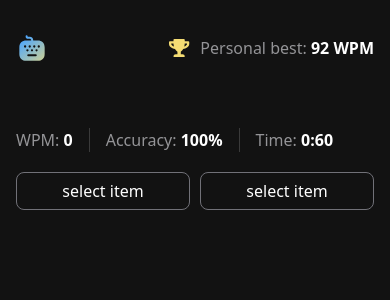
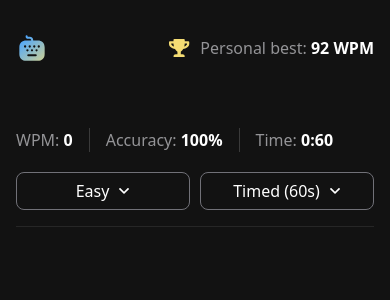
Before and after one commit to DhiaBen20/fem-typing-speed, a React (Vite) app: page / in a window 390 px wide. Shown: the top 300 px of the page. Built offline with nearby package versions, Linux system fonts and the light colour scheme.

Commit message:
Refactor

```diff
--- a/src/App.tsx
+++ b/src/App.tsx
@@ -1,10 +1,7 @@
-import Button from "./commponents/button";
 import Container from "./commponents/Container";
 import Header from "./commponents/Header";
-import InfoItem from "./commponents/InfoItem";
-import Select, { SelectItem, SelectSeparator } from "./commponents/Select";
-import Toggle from "./commponents/Toggle";
-import VerticalDivider from "./commponents/VerticalDivider";
+import LiveStats from "./commponents/LiveStats";
+import RoundControls from "./commponents/RoundControlls";
 function App() {
     return (
         <>
@@ -12,60 +9,12 @@ function App() {
 
             <main className="mt-16">
                 <header>
-                    <Container className="flex flex-col gap-y-5 border-[#3A3A3A] pb-4 xl:flex-row xl:justify-between xl:gap-y-0">
-                        <div className="inline-flex items-center gap-4">
-                            <InfoItem name="WPM" value="0" />
-                            <VerticalDivider />
-                            <InfoItem name="Accuracy" value="100%" />
-                            <VerticalDivider />
-                            <InfoItem name="Time" value="0:60" />
+                    <Container>
+                        <div className="flex flex-col gap-y-5 xl:flex-row xl:justify-between xl:gap-y-0">
+                            <LiveStats />
+                            <RoundControls />
                         </div>
-                        <div className="flex items-center gap-4 max-sm:hidden">
-                            <div className="inline-flex items-center gap-1.5">
-                                <div className="text-[#949497]">
-                                    Difficulty:
-                                </div>
-                                <Toggle>Easy</Toggle>
-                                <Toggle>Medium</Toggle>
-                                <Toggle>Hard</Toggle>
-                            </div>
-                            <VerticalDivider />
-                            <div className="inline-flex items-center gap-1.5">
-                                <div className="text-[#949497]">Mode:</div>
-                                <Toggle> Timed (60s)</Toggle>
-                                <Toggle> Passage</Toggle>
-                            </div>
-                        </div>
-
-                        <div className="grid grid-cols-2 gap-2.5 sm:hidden">
-                            <Select>
-                                <SelectItem value="first" defaultChecked>
-                                    First Item
-                                </SelectItem>
-                                <SelectSeparator />
-                                <SelectItem value="second">
-                                    Second Item
-                                </SelectItem>
-                                <SelectSeparator />
-                                <SelectItem value="third">
-                                    Third Item
-                                </SelectItem>
-                            </Select>
-
-                            <Select>
-                                <SelectItem value="first" defaultChecked>
-                                    First Item
-                                </SelectItem>
-                                <SelectSeparator />
-                                <SelectItem value="second">
-                                    Second Item
-                                </SelectItem>
-                                <SelectSeparator />
-                                <SelectItem value="third">
-                                    Third Item
-                                </SelectItem>
-                            </Select>
-                        </div>
+                        <div className="pb-4 border-b border-[#262626]"/>
                     </Container>
                 </header>
             </main>
--- /dev/null
+++ b/src/commponents/LiveStats.tsx
@@ -0,0 +1,14 @@
+import InfoItem from "./InfoItem";
+import VerticalDivider from "./VerticalDivider";
+
+export default function LiveStats() {
+    return (
+        <div className="inline-flex items-center gap-4">
+            <InfoItem name="WPM" value="0" />
+            <VerticalDivider />
+            <InfoItem name="Accuracy" value="100%" />
+            <VerticalDivider />
+            <InfoItem name="Time" value="0:60" />
+        </div>
+    );
+}
--- /dev/null
+++ b/src/commponents/RoundControlls.tsx
@@ -0,0 +1,82 @@
+import { useState } from "react";
+import Select, { SelectItem, SelectSeparator } from "./Select";
+import Toggle from "./Toggle";
+import VerticalDivider from "./VerticalDivider";
+
+export default function RoundControls() {
+    const [difficulty, setDifficulty] = useState("easy");
+    const [mode, setMode] = useState("timed");
+
+    return (
+        <>
+            <div className="flex items-center gap-4 max-sm:hidden">
+                <div className="inline-flex items-center gap-1.5">
+                    <div className="text-[#949497]">Difficulty:</div>
+                    <Toggle
+                        onPressedChange={(p) =>
+                            setDifficulty((v) => (p ? "easy" : v))
+                        }
+                        pressed={"easy" === difficulty}
+                    >
+                        Easy
+                    </Toggle>
+                    <Toggle
+                        onPressedChange={(p) =>
+                            setDifficulty((v) => (p ? "medium" : v))
+                        }
+                        pressed={"medium" === difficulty}
+                    >
+                        Medium
+                    </Toggle>
+                    <Toggle
+                        onPressedChange={(p) =>
+                            setDifficulty((v) => (p ? "hard" : v))
+                        }
+                        pressed={"hard" === difficulty}
+                    >
+                        Hard
+                    </Toggle>
+                </div>
+                <VerticalDivider />
+                <div className="inline-flex items-center gap-1.5">
+                    <div className="text-[#949497]">Mode:</div>
+                    <Toggle
+                        onPressedChange={(p) =>
+                            setMode((v) => (p ? "timed" : v))
+                        }
+                        pressed={"timed" === mode}
+                    >
+                        Timed (60s)
+                    </Toggle>
+                    <Toggle
+                        onPressedChange={(p) =>
+                            setMode((v) => (p ? "passage" : v))
+                        }
+                        pressed={"passage" === mode}
+                    >
+                        Passage
+                    </Toggle>
+                </div>
+            </div>
+
+            <div className="grid grid-cols-2 gap-2.5 sm:hidden">
+                <Select
+                    value={difficulty}
+                    onValueChange={(v) => setDifficulty(v)}
+                >
+                    <SelectItem value="easy">Easy</SelectItem>
+                    <SelectSeparator />
+                    <SelectItem value="medium">Medium</SelectItem>
+                    <SelectSeparator />
+                    <SelectItem value="hard">Hard</SelectItem>
+                </Select>
+
+                <Select value={mode} onValueChange={(v) => setMode(v)}>
+                    <SelectItem value="timed">Timed (60s)</SelectItem>
+                    <SelectSeparator />
+                    <SelectItem value="passage">Passage</SelectItem>
+                </Select>
+            </div>
+        </>
+    );
+}
--- a/src/commponents/Select.tsx
+++ b/src/commponents/Select.tsx
@@ -1,15 +1,25 @@
 import * as RadixSelect from "@radix-ui/react-select";
 import { type ComponentProps, type ReactNode } from "react";
 import { buttonClasses } from "./button";
+import chevron from "../assets/images/icon-down-arrow.svg";
 
 export default function Select({
     children,
+    value,
+    onValueChange,
     ...rest
-}: { children: ReactNode } & ComponentProps<(typeof RadixSelect)["Content"]>) {
+}: {
+    children: ReactNode;
+    value?: string;
+    onValueChange?: (v: string) => void;
+} & ComponentProps<(typeof RadixSelect)["Content"]>) {
     return (
-        <RadixSelect.Root>
+        <RadixSelect.Root value={value} onValueChange={onValueChange}>
             <RadixSelect.Trigger className={buttonClasses("outline")}>
                 <RadixSelect.Value placeholder="select item" />
+                <RadixSelect.Icon>
+                    <img src={chevron} />
+                </RadixSelect.Icon>
             </RadixSelect.Trigger>
 
             <RadixSelect.Portal>
```
